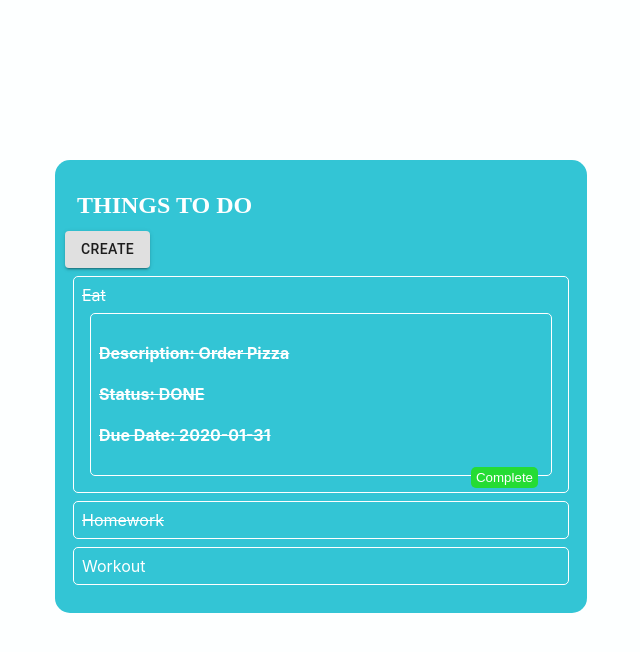
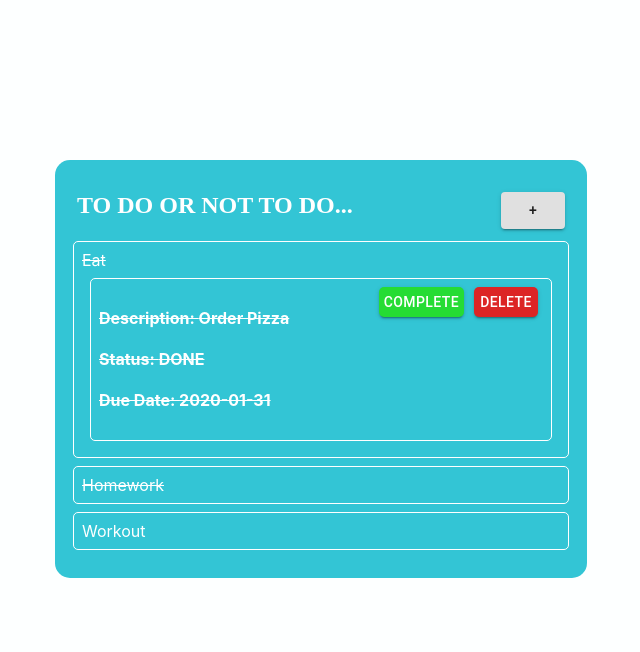
Before and after one commit to mariahfernnn/todo, a React (Create React App) app: page / in a window 1280 px wide. Both pictures are taken after a click on the element "Eat". Shown: the top 652 px of the page, without its empty margins (319-959 px from the left). Built offline with nearby package versions, Linux system fonts and the light colour scheme.

Commit message:
Styling the delete and complete buttons

```diff
--- a/src/components/Application.css
+++ b/src/components/Application.css
@@ -20,8 +20,19 @@ body {
   margin: 0.5em;
 }
 
-.task button{
+#complete {
   background: rgb(37, 220, 52);
+  border-radius: 5px;
+  margin: 0px 5px;
+  padding: 3px 5px;
+  border: none;
+  cursor: pointer;
+  color: white;
+  float: right;
+}
+
+#delete {
+  background: rgb(220, 37, 37);
   border-radius: 5px;
   margin: 0px 5px;
   padding: 3px 5px;
--- a/src/components/Application.js
+++ b/src/components/Application.js
@@ -81,7 +81,7 @@ function CreateTask ({ addTask }) {
 }
 
 // Remove line-through style once completeTask is functional
-function Task({ task, index, description, status, due_date, completeTask }) {
+function Task({ task, index, description, status, due_date, completeTask, deleteTask }) {
   const [showDetails, setShowDetails] = useState(false)
     return (
         <div
@@ -93,12 +93,15 @@ function Task({ task, index, description, status, due_date, completeTask }) {
 
           {showDetails ?
             <div className="task">
+              <Button id="delete" variant="contained" onClick={() => deleteTask(index)}>
+                Delete
+              </Button>
+              <Button id="complete" variant="contained" onClick={() => completeTask(index)}>
+                Complete
+              </Button>
               <h4>Description: {task.description}</h4>
               <h4>Status: {task.status}</h4>
               <h4>Due Date: {task.due_date}</h4>
-              <button variant="contained" onClick={() => completeTask(index)}>
-                Complete
-              </button>
             </div>
           : ""}
         </div>
@@ -140,9 +143,21 @@ export default function Todo() {
     setTasks(newTask)
   }
 
+  const deleteTask = function(index) {
+    const newTask = [...tasks]
+    newTask.splice(index, 1)
+    setTasks(newTask)
+  }
+
   return (
     <div className="todo-container">
-          <div className="header">THINGS TO DO</div>
+          <div className="header">TO DO OR NOT TO DO...
+
+          <Button variant="contained"onClick={()=> setShowForm(true)}>
+            +
+          </Button>
+
+          </div>
           {/* <div className="tasks">
               {tasks.map((task, index) => (
                 <Task
@@ -152,14 +167,14 @@ export default function Todo() {
                 />
                 ))}
           </div> */}
-          <div>
+          {/* <div>
             <Button variant="contained" onClick={()=> setShowForm(true)}>
               Create
             </Button>
-            {/* <Button variant="contained" onClick={() => setShowForm(false)}>
+            <Button variant="contained" onClick={() => setShowForm(false)}>
               Back
-            </Button> */}
-          </div>
+            </Button>
+          </div> */}
           {showForm ?
           <CreateTask setShowForm={setShowForm} addTask={addTask}/> :
           <div className="tasks">
@@ -168,6 +183,7 @@ export default function Todo() {
               task={task}
               index={index}
               key={index}
+              deleteTask={deleteTask}
               completeTask={completeTask}
               />
             ))}
```
